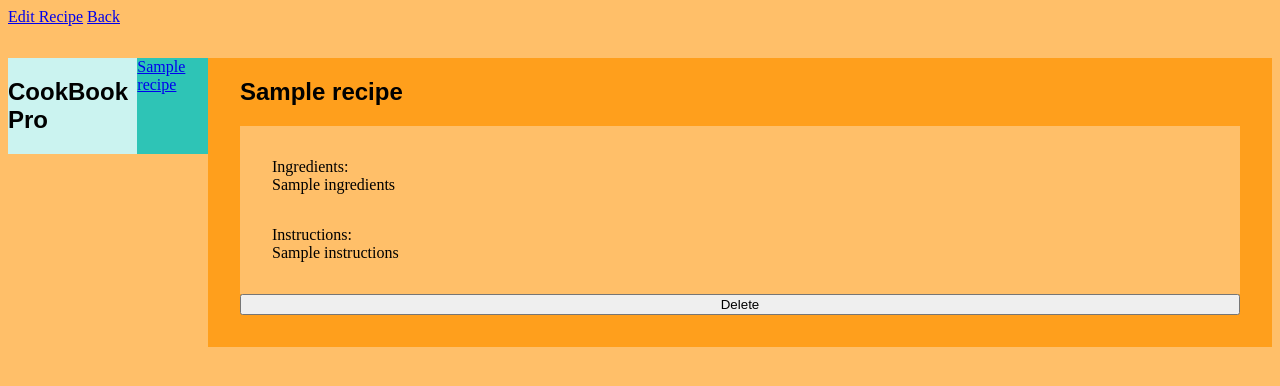
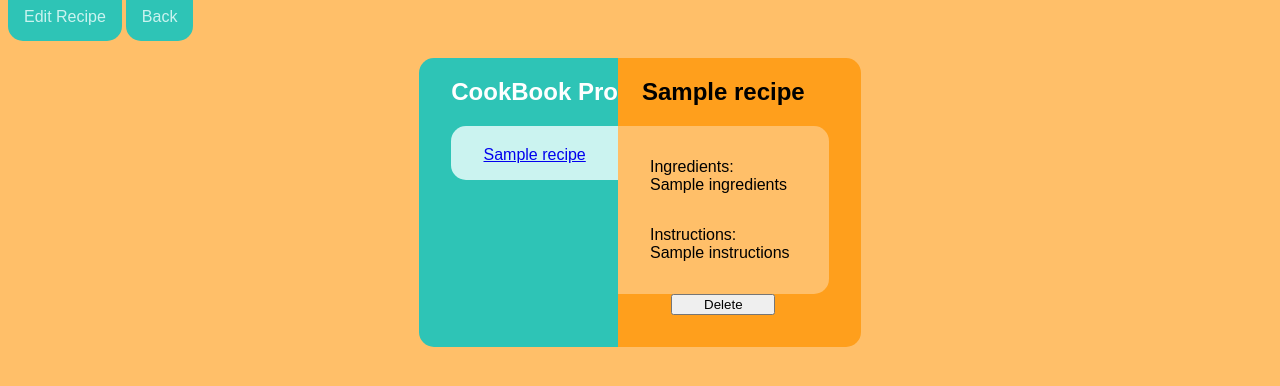
Before and after one commit to Sadicecream/Agile_Project, a Flask app: template templates/displayrecipe.html in a window 1280 px wide. Shown: the top 386 px of the page. Run offline with Flask 2, Linux system fonts and the light colour scheme; the template is opened without the code that fills it: most values are stand-ins (such as "Sample title", 1, 10 or a date in 2020); some libraries are stand-ins or nearby versions.

Commit message:
Fully styled display recipe.HTML. some changes made to HTML file for CSS purpose

```diff
--- a/static/styles/style.css
+++ b/static/styles/style.css
@@ -103,11 +103,6 @@
     flex-direction: column;
 }
 
-.recipe {
-    padding: 2em;
-    background-color: var(--yellow);
-}
-
 .ingredients {
     display: flex;
     flex-direction: column;
@@ -130,6 +125,25 @@
     justify-content: flex-end;
 }
 
+.topbar a:link {
+    background-color: var(--bright-blue);
+    color: var(--pastel-blue);
+    padding: 1em;
+    border-radius: 0px 0px 15px 15px;
+    text-decoration: none;
+    font-family: 'Poppins', sans-serif;
+}
+
+.topbar a:visited {
+    color: var(--dark-yellow);
+    text-shadow: #CBF3F0;
+    text-decoration: none;
+}
+
+.topbar a:hover {
+    color: var(--white);
+}
+
 .main-container {
     display: flex;
     flex-direction: row;
@@ -139,33 +153,82 @@
 
 .side-nav {
     display: flex;
-    justify-content: center;
-    height: 100%;
-    width: 20%;
-    background-color: var(--pastel-blue);
+    flex-direction: column;
+    align-items: center;
+    padding-left: 2em;
+    background-color: var(--bright-blue);
+    color: var(--white);
+    border-radius: 15px 0px 0px 15px;
 }
 
 .side-list {
-    display: flex;
-    flex-direction: column;
-    background-color: var(--bright-blue);
+    background-color: var(--pastel-blue);
+    padding-top: 1em;
+    padding-bottom: 1em;
+    border-radius: 15px 0px 0px 15px;
+    font-family: 'Poppins', sans-serif;
+}
+
+.side-list div {
+    padding-left: 2em;
+    padding-right: 2em;
+    padding-top: 0.25em;
 }
 
 .recipe-display {
-    display: flex;
-    flex-direction: column;
-    width: 100%;
     background-color: var(--dark-yellow);
-    padding-left: 2em;
     padding-right: 2em;
     padding-bottom: 2em;
+    border-radius: 0px 15px 15px 0px;
+    overflow: hidden;
+}
+
+.recipe-display h1 {
+    padding-left: 1em;
+    padding-right: 1em;
+}
+
+.recipe-display button {
+    margin-left: 4em;
+    margin-right: 4em;
+}
+
+.recipe {
+    padding: 2em;
+    background-color: var(--yellow);
+    border-radius: 0px 15px 15px 0px;
+    font-family: 'Poppins', sans-serif;
 }
 
 @media screen and (max-width: 600px) {
     .main-container {
-        flex-direction: column;
+        flex-direction: column-reverse;
     }
     .side-nav {
+        padding-left: 0em;
+        border-radius: 0px 0px 15px 15px;
+    }
+    .side-list {
         width: 100%;
+        border-radius: 0px 0px 15px 15px;
+    }
+    .recipe-display {
+        align-items: center;
+        padding-right: 0em;
+        border-radius: 15px 15px 0px 0px;
+    }
+    .ingredients {
+        padding-left: 2em;
+    }
+    .steps {
+        padding-left: 2em;
+    }
+    .recipe {
+        width: 100%;
+        margin-left: 0.5em;
+        margin-right: 0.5em;
+        border-style: solid;
+        border-color: var(--bright-blue);
+        border-radius: 15px 15px 15px 15px;
     }
 }
--- a/templates/displayrecipe.html
+++ b/templates/displayrecipe.html
@@ -10,7 +10,7 @@
 </head>
 
 <body>
-    <div>
+    <div class="topbar">
         <a href="/update/{{ recipe[0].name }}">Edit Recipe</a>
         <a href="/">Back</a>
     </div>
```
